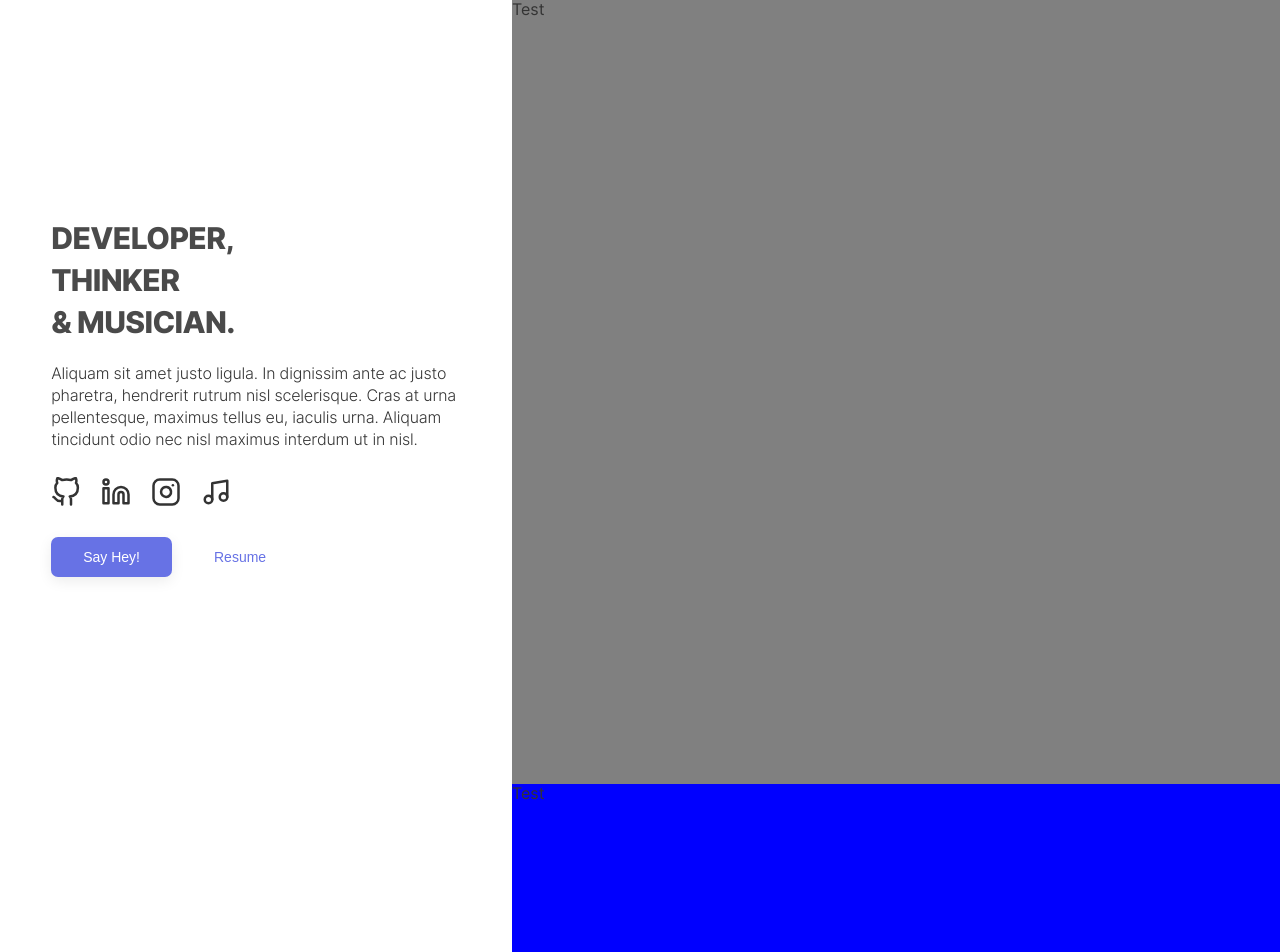
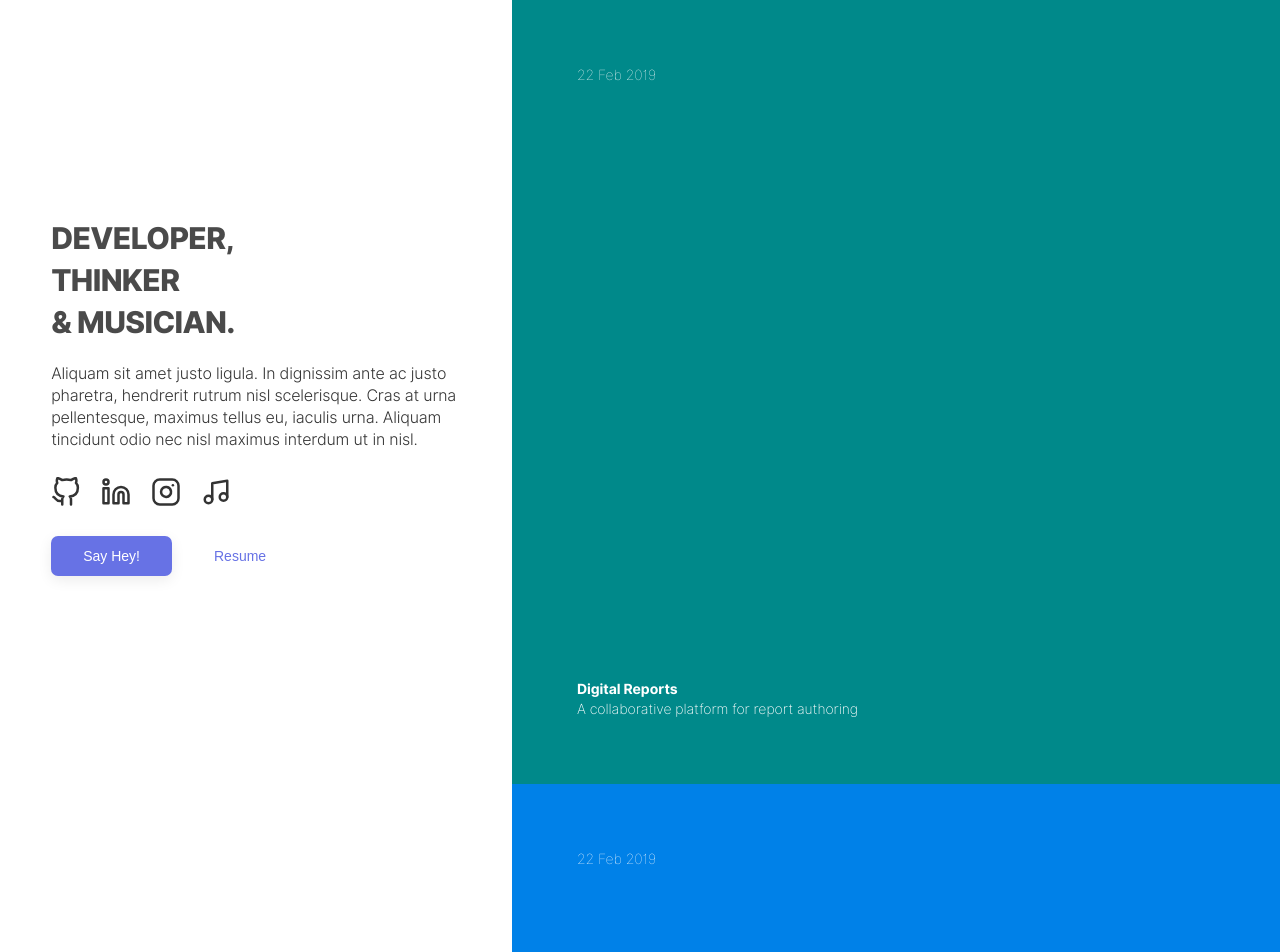
Before and after one commit to shobokshy/shobokshy.github.io, a Next.js app: page / in a window 1280 px wide. Shown: the top 952 px of the page. Built offline with nearby package versions, Linux system fonts and the light colour scheme.

Commit message:
Added some mock up data for testing

```diff
--- a/components/layout.tsx
+++ b/components/layout.tsx
@@ -35,6 +35,9 @@ const Layout: React.FunctionComponent = props => (
 					fontFamily: 'Inter, sans-serif'
 				},
 				'body': {
+					fontSize: '14px',
+					letterSpacing: '-0.006em',
+					lineHeight: '20px',
 					color: '#333',
 					boxSizing: 'border-box',
 					margin: 0,
--- a/components/project.tsx
+++ b/components/project.tsx
@@ -16,7 +16,26 @@ const Project: React.FunctionComponent<Props> = props => (
             backgroundColor: props.backgroundColor
         }}
     >
-        Test
+        <div
+            css={{
+                padding: 65,
+                display: 'flex',
+                flexDirection: 'column',
+                height: '100%',
+                boxSizing: 'border-box'
+            }}
+        >
+            <div css={{fontWeight: 100, color: 'white'}}>22 Feb 2019</div>
+
+            <div css={{
+                marginTop: 'auto',
+                color: 'white'
+            }}>
+                <h4 css={{marginBottom: 0}}>Digital Reports</h4>
+                <div css={{fontWeight: 200}}>A collaborative platform for report authoring</div>
+            </div>
+
+        </div>
     </div>
 )
 
--- a/components/projects.tsx
+++ b/components/projects.tsx
@@ -3,8 +3,9 @@ import Project from "./project";
 
 const Projects: React.FunctionComponent = () => (
     <React.Fragment>
-        <Project backgroundColor='grey'/>
-        <Project backgroundColor='blue'/>
+        <Project backgroundColor='#00898A'/>
+        <Project backgroundColor='#0081E8'/>
+        <Project backgroundColor='#FF967B'/>
     </React.Fragment>
 )
 
```
